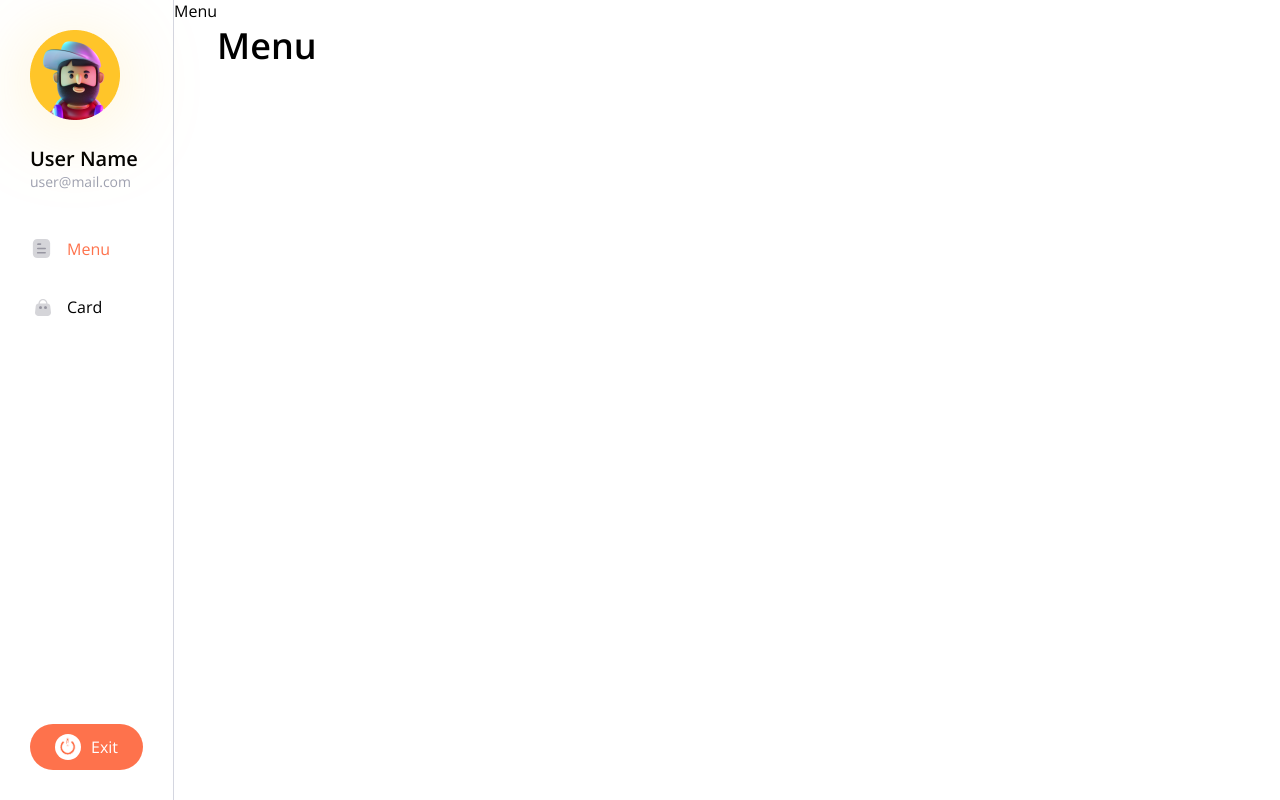
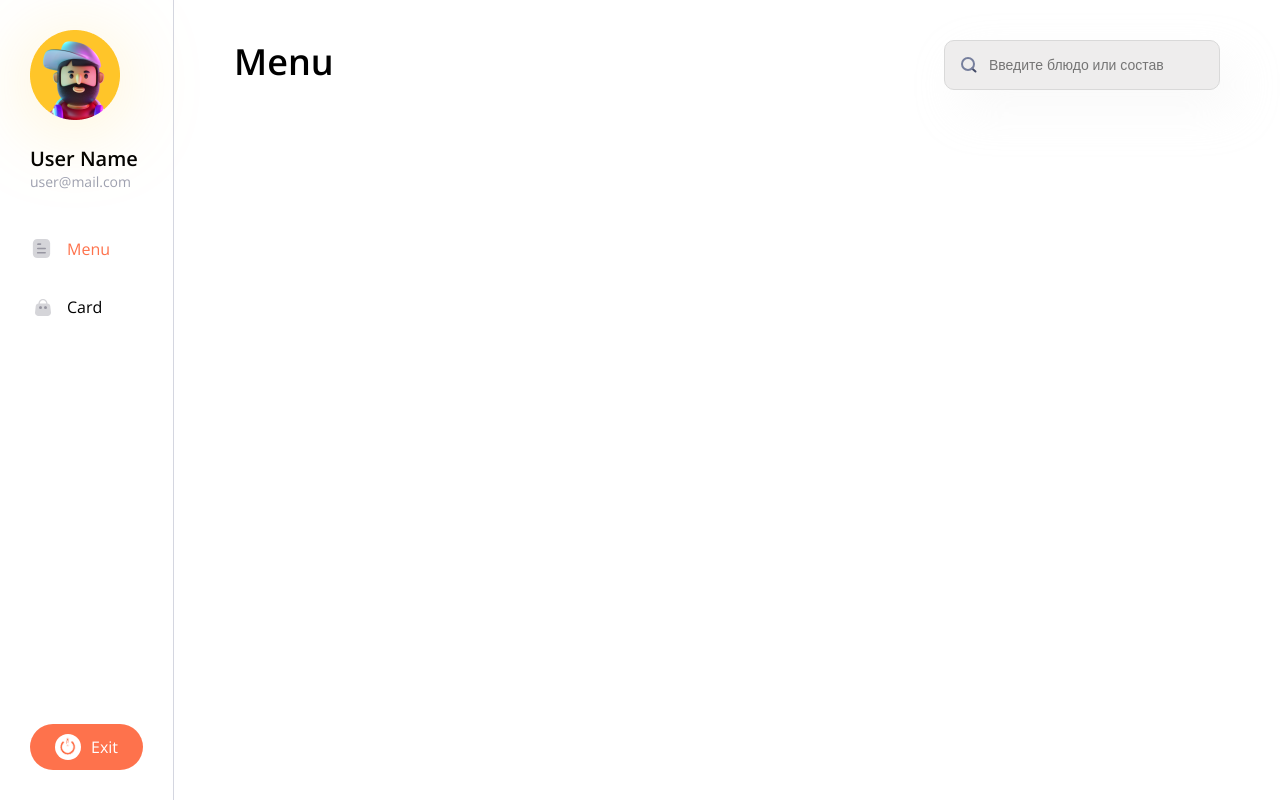
Before and after one commit to dktwho/menau-app, a React (Vite) app: page / in a window 1280 px wide. Built offline with nearby package versions, Linux system fonts and the light colour scheme.

Commit message:
feat:create component Search (input) with props and style

```diff
--- a/src/components/Headling/Headling.module.css
+++ b/src/components/Headling/Headling.module.css
@@ -3,5 +3,6 @@
     font-style: normal;
     font-weight: 600;
     line-height: 120%;
-    color: var(--text-color)
+    color: var(--text-color);
+    margin: 0;
 }
--- /dev/null
+++ b/src/components/Search/Search.module.css
@@ -0,0 +1,22 @@
+.input {
+    font-style: normal;
+    font-size: 14px;
+    font-weight: 400;
+    color: var(--text-color);
+    background-color: #eeeded;
+    border: 1px solid #d9d9d9;
+    box-shadow: 15px 20px 45px 0 rgba(233, 233, 233, 0.25);
+    border-radius: 10px;
+    padding: 16px 30px 16px 44px;
+    min-width: 200px;
+}
+
+.input-wrapper {
+    position: relative;
+}
+
+.icon {
+    position: absolute;
+    left: 17px;
+    top: 17px;
+}
--- /dev/null
+++ b/src/components/Search/Search.props.ts
@@ -0,0 +1,5 @@
+import { InputHTMLAttributes} from "react";
+
+export interface SearchProps extends InputHTMLAttributes<HTMLInputElement> {
+isValid?: boolean
+}
--- /dev/null
+++ b/src/components/Search/Search.tsx
@@ -0,0 +1,17 @@
+import styles from './Search.module.css'
+import cn from "classnames";
+import {forwardRef} from "react";
+import {SearchProps} from "./Search.props.ts";
+
+export const Search = forwardRef<HTMLInputElement, SearchProps>(function Input({className, isValid = true,  ...props} , ref) {
+    return (
+        <div className={styles['input-wrapper']}>
+            <input {...props} ref={ref} className={cn(styles['input'], className, styles['input'], {
+                [styles['invalid']]: !isValid,
+            })}/>
+            <img className={styles['icon']} src='/search-icon2.svg' alt="search icon"/>
+        </div>
+
+
+    );
+})
--- a/src/layout/Menu/Layout.module.css
+++ b/src/layout/Menu/Layout.module.css
@@ -36,9 +36,11 @@
     text-decoration: none;
     color: var(--text-color)
 }
+
 .link:hover {
     color: var(--primary-color)
 }
+
 .active {
     color: var(--primary-color)
 }
@@ -57,10 +59,14 @@
 }
 
 .email {
-    font-family: Open Sans;
     font-style: normal;
     font-size: 14px;
     font-weight: 400;
     line-height: normal;
     color: #9EA1B1
 }
+
+.content {
+    padding: 40px 60px;
+    width: 100%;
+}
--- a/src/layout/Menu/Layout.tsx
+++ b/src/layout/Menu/Layout.tsx
@@ -26,8 +26,7 @@ export const Layout = () => {
                     <img src="/exit-icon.svg" alt="exit-menu"/>Exit
                 </Button>
             </div>
-            Menu
-            <div>
+            <div className={styles['content']}>
                 <Outlet/>
             </div>
         </div>
--- /dev/null
+++ b/src/pages/Menu/Menu.module.css
@@ -0,0 +1,4 @@
+.head {
+    display: flex;
+    justify-content: space-between;
+}
--- a/src/pages/Menu/Menu.tsx
+++ b/src/pages/Menu/Menu.tsx
@@ -1,9 +1,15 @@
 import {Headling} from "../../components/Headling/Headling.tsx";
+import {Search} from "../../components/Search/Search.tsx";
+import styles from './Menu.module.css'
 
 export const Menu = () => {
     return (
         <>
-            <Headling>Menu</Headling>
+            <div className={styles['head']}>
+                <Headling>Menu</Headling>
+                <Search placeholder={'Введите блюдо или состав'}></Search>
+            </div>
+
         </>
     );
 };
```
Also changed, not shown: public/search-icon.svg (added), public/search-icon2.svg (added).
